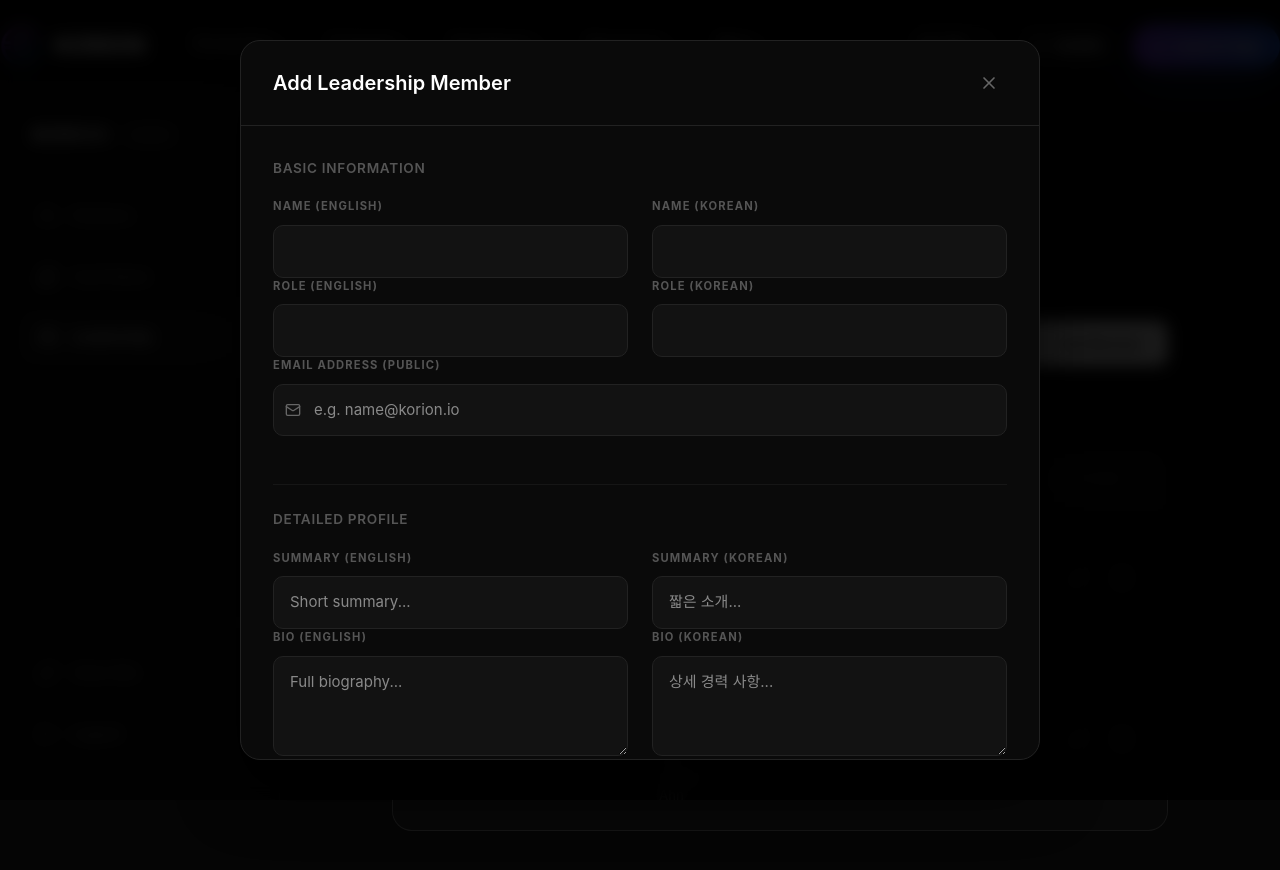
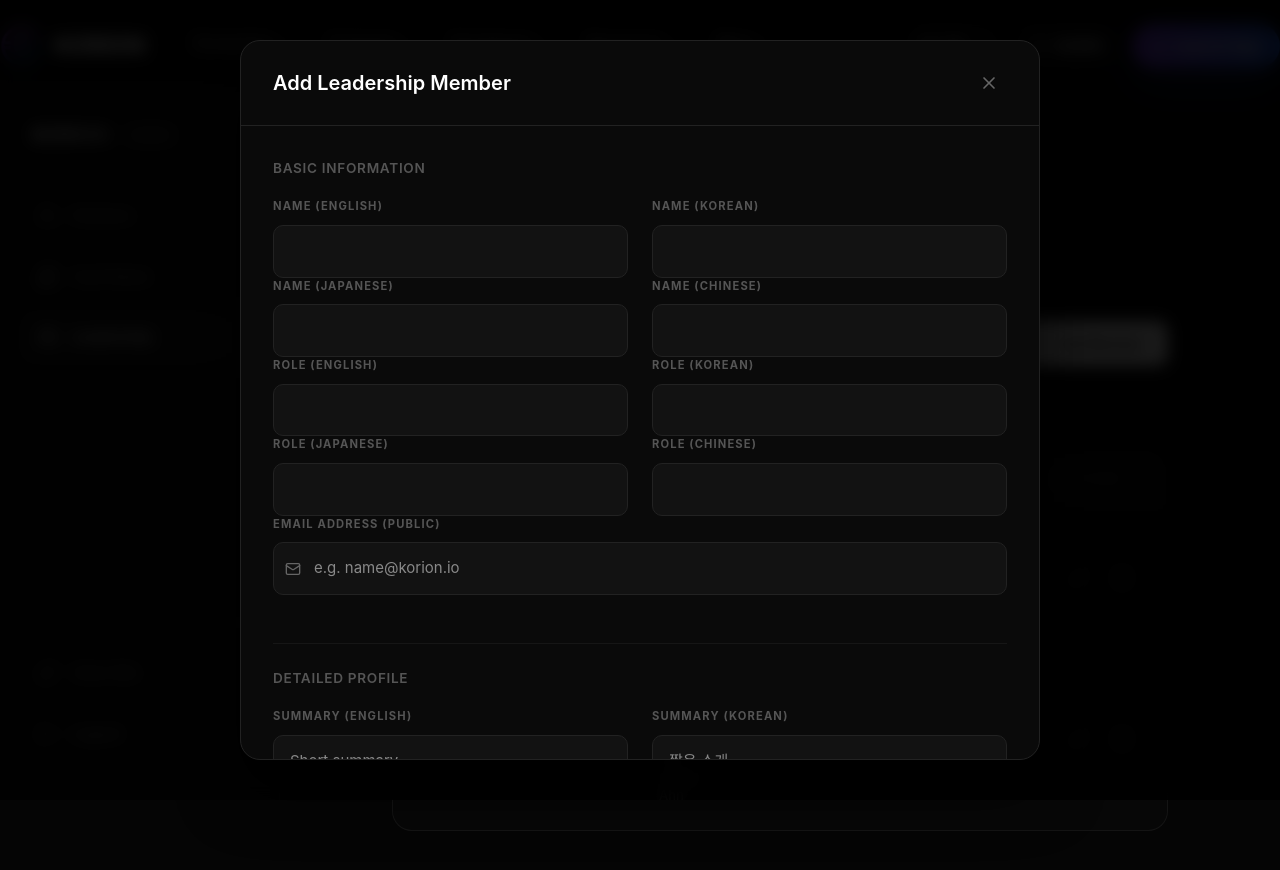
Before and after one commit to stz-flvc/korion-main, a React (Vite) app: page /admin/leadership in a window 1280 px wide. Both pictures are taken after a click on the button "Add Member". Shown: the top 870 px of the page. Built offline with nearby package versions, Linux system fonts and the light colour scheme.

Commit message:
feat(admin): add Japanese and Chinese translation inputs for Team Management

```diff
--- a/src/app/pages/admin/LeadershipManager.tsx
+++ b/src/app/pages/admin/LeadershipManager.tsx
@@ -68,14 +68,24 @@ export function LeadershipManager() {
       id: `l-${Date.now()}`,
       name: '',
       nameKo: '',
+      nameJa: '',
+      nameZh: '',
       role: '',
       roleKo: '',
+      roleJa: '',
+      roleZh: '',
       summary: '',
       summaryKo: '',
+      summaryJa: '',
+      summaryZh: '',
       bio: '',
       bioKo: '',
+      bioJa: '',
+      bioZh: '',
       highlights: [],
       highlightsKo: [],
+      highlightsJa: [],
+      highlightsZh: [],
       image: null,
       socialLinks: {},
       position: members.length,
@@ -146,6 +156,24 @@ export function LeadershipManager() {
                     />
                   </div>
                 </div>
+                <div className="admin-form__flex-row">
+                  <div className="admin-form__field">
+                    <label>Name (Japanese)</label>
+                    <input
+                      type="text"
+                      value={editingMember.nameJa || ''}
+                      onChange={e => setEditingMember({...editingMember, nameJa: e.target.value})}
+                    />
+                  </div>
+                  <div className="admin-form__field">
+                    <label>Name (Chinese)</label>
+                    <input
+                      type="text"
+                      value={editingMember.nameZh || ''}
+                      onChange={e => setEditingMember({...editingMember, nameZh: e.target.value})}
+                    />
+                  </div>
+                </div>
 
                 <div className="admin-form__flex-row">
                   <div className="admin-form__field">
@@ -164,6 +192,24 @@ export function LeadershipManager() {
                       value={editingMember.roleKo}
                       onChange={e => setEditingMember({...editingMember, roleKo: e.target.value})}
                       required
+                    />
+                  </div>
+                </div>
+                <div className="admin-form__flex-row">
+                  <div className="admin-form__field">
+                    <label>Role (Japanese)</label>
+                    <input
+                      type="text"
+                      value={editingMember.roleJa || ''}
+                      onChange={e => setEditingMember({...editingMember, roleJa: e.target.value})}
+                    />
+                  </div>
+                  <div className="admin-form__field">
+                    <label>Role (Chinese)</label>
+                    <input
+                      type="text"
+                      value={editingMember.roleZh || ''}
+                      onChange={e => setEditingMember({...editingMember, roleZh: e.target.value})}
                     />
                   </div>
                 </div>
@@ -207,6 +253,26 @@ export function LeadershipManager() {
                     />
                   </div>
                 </div>
+                <div className="admin-form__flex-row">
+                  <div className="admin-form__field">
+                    <label>Summary (Japanese)</label>
+                    <input
+                      type="text"
+                      value={editingMember.summaryJa || ''}
+                      onChange={e => setEditingMember({...editingMember, summaryJa: e.target.value})}
+                      placeholder="短い要約..."
+                    />
+                  </div>
+                  <div className="admin-form__field">
+                    <label>Summary (Chinese)</label>
+                    <input
+                      type="text"
+                      value={editingMember.summaryZh || ''}
+                      onChange={e => setEditingMember({...editingMember, summaryZh: e.target.value})}
+                      placeholder="简短摘要..."
+                    />
+                  </div>
+                </div>
 
                 <div className="admin-form__flex-row">
                   <div className="admin-form__field">
@@ -224,6 +290,26 @@ export function LeadershipManager() {
                       value={editingMember.bioKo || ''}
                       onChange={e => setEditingMember({...editingMember, bioKo: e.target.value})}
                       placeholder="상세 경력 사항..."
+                      rows={3}
+                    />
+                  </div>
+                </div>
+                <div className="admin-form__flex-row">
+                  <div className="admin-form__field">
+                    <label>Bio (Japanese)</label>
+                    <textarea
+                      value={editingMember.bioJa || ''}
+                      onChange={e => setEditingMember({...editingMember, bioJa: e.target.value})}
+                      placeholder="フルバイオグラフィー..."
+                      rows={3}
+                    />
+                  </div>
+                  <div className="admin-form__field">
+                    <label>Bio (Chinese)</label>
+                    <textarea
+                      value={editingMember.bioZh || ''}
+                      onChange={e => setEditingMember({...editingMember, bioZh: e.target.value})}
+                      placeholder="完整传记..."
                       rows={3}
                     />
                   </div>
@@ -252,6 +338,32 @@ export function LeadershipManager() {
                         highlightsKo: e.target.value.split(',').map(s => s.trim()).filter(Boolean)
                       })}
                       placeholder="혁신, 연구개발, 전략"
+                    />
+                  </div>
+                </div>
+                <div className="admin-form__flex-row">
+                  <div className="admin-form__field">
+                    <label>Highlights (Japanese, comma separated)</label>
+                    <input
+                      type="text"
+                      value={(editingMember.highlightsJa || []).join(', ')}
+                      onChange={e => setEditingMember({
+                        ...editingMember,
+                        highlightsJa: e.target.value.split(',').map(s => s.trim()).filter(Boolean)
+                      })}
+                      placeholder="イノベーション, 研究開発, 戦略"
+                    />
+                  </div>
+                  <div className="admin-form__field">
+                    <label>Highlights (Chinese, comma separated)</label>
+                    <input
+                      type="text"
+                      value={(editingMember.highlightsZh || []).join(', ')}
+                      onChange={e => setEditingMember({
+                        ...editingMember,
+                        highlightsZh: e.target.value.split(',').map(s => s.trim()).filter(Boolean)
+                      })}
+                      placeholder="创新, 研发, 战略"
                     />
                   </div>
                 </div>
--- a/src/app/pages/admin/PartnerManager.tsx
+++ b/src/app/pages/admin/PartnerManager.tsx
@@ -71,13 +71,19 @@ export function PartnerManager() {
       id: `partner-${Date.now()}`,
       name: '',
       nameKo: '',
+      nameJa: '',
+      nameZh: '',
       country: '',
       countryKo: '',
+      countryJa: '',
+      countryZh: '',
       email: '',
       profileImage: null,
       level: 'None',
       description: '',
       descriptionKo: '',
+      descriptionJa: '',
+      descriptionZh: '',
       socialLinks: {},
       position: partners.length,
       isVisible: true,
@@ -144,6 +150,24 @@ export function PartnerManager() {
                   />
                 </div>
               </div>
+              <div className="admin-form__flex-row">
+                <div className="admin-form__field">
+                  <label>Name (Japanese)</label>
+                  <input
+                    type="text"
+                    value={editingPartner.nameJa || ''}
+                    onChange={e => setEditingPartner({...editingPartner, nameJa: e.target.value})}
+                  />
+                </div>
+                <div className="admin-form__field">
+                  <label>Name (Chinese)</label>
+                  <input
+                    type="text"
+                    value={editingPartner.nameZh || ''}
+                    onChange={e => setEditingPartner({...editingPartner, nameZh: e.target.value})}
+                  />
+                </div>
+              </div>
 
               <div className="admin-form__flex-row">
                 <div className="admin-form__field">
@@ -162,6 +186,24 @@ export function PartnerManager() {
                     value={editingPartner.countryKo}
                     onChange={e => setEditingPartner({...editingPartner, countryKo: e.target.value})}
                     required
+                  />
+                </div>
+              </div>
+              <div className="admin-form__flex-row">
+                <div className="admin-form__field">
+                  <label>Country/Label (Japanese)</label>
+                  <input
+                    type="text"
+                    value={editingPartner.countryJa || ''}
+                    onChange={e => setEditingPartner({...editingPartner, countryJa: e.target.value})}
+                  />
+                </div>
+                <div className="admin-form__field">
+                  <label>Country/Label (Chinese)</label>
+                  <input
+                    type="text"
+                    value={editingPartner.countryZh || ''}
+                    onChange={e => setEditingPartner({...editingPartner, countryZh: e.target.value})}
                   />
                 </div>
               </div>
@@ -238,6 +280,34 @@ export function PartnerManager() {
                   onChange={e => setEditingPartner({...editingPartner, descriptionKo: e.target.value.slice(0, 250)})}
                   rows={3}
                   required
+                />
+              </div>
+
+              <div className="admin-form__field">
+                <div className="admin-label-row">
+                  <label>Description (Japanese)</label>
+                  <span className={`admin-char-count ${(editingPartner.descriptionJa || '').length > 200 ? 'is-warning' : ''}`}>
+                    {(editingPartner.descriptionJa || '').length}/250
+                  </span>
+                </div>
+                <textarea
+                  value={editingPartner.descriptionJa || ''}
+                  onChange={e => setEditingPartner({...editingPartner, descriptionJa: e.target.value.slice(0, 250)})}
+                  rows={3}
+                />
+              </div>
+
+              <div className="admin-form__field">
+                <div className="admin-label-row">
+                  <label>Description (Chinese)</label>
+                  <span className={`admin-char-count ${(editingPartner.descriptionZh || '').length > 200 ? 'is-warning' : ''}`}>
+                    {(editingPartner.descriptionZh || '').length}/250
+                  </span>
+                </div>
+                <textarea
+                  value={editingPartner.descriptionZh || ''}
+                  onChange={e => setEditingPartner({...editingPartner, descriptionZh: e.target.value.slice(0, 250)})}
+                  rows={3}
                 />
               </div>
 
```
